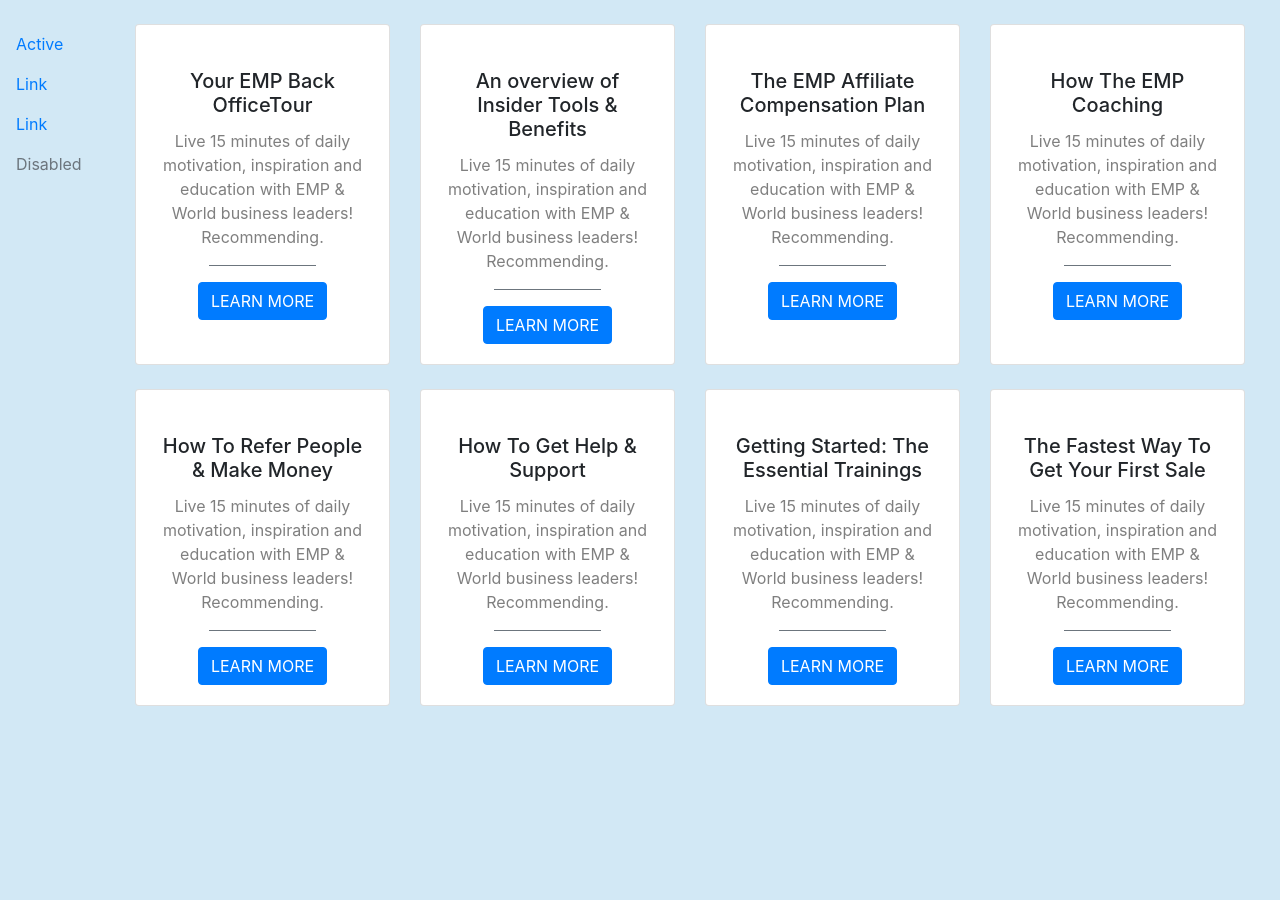
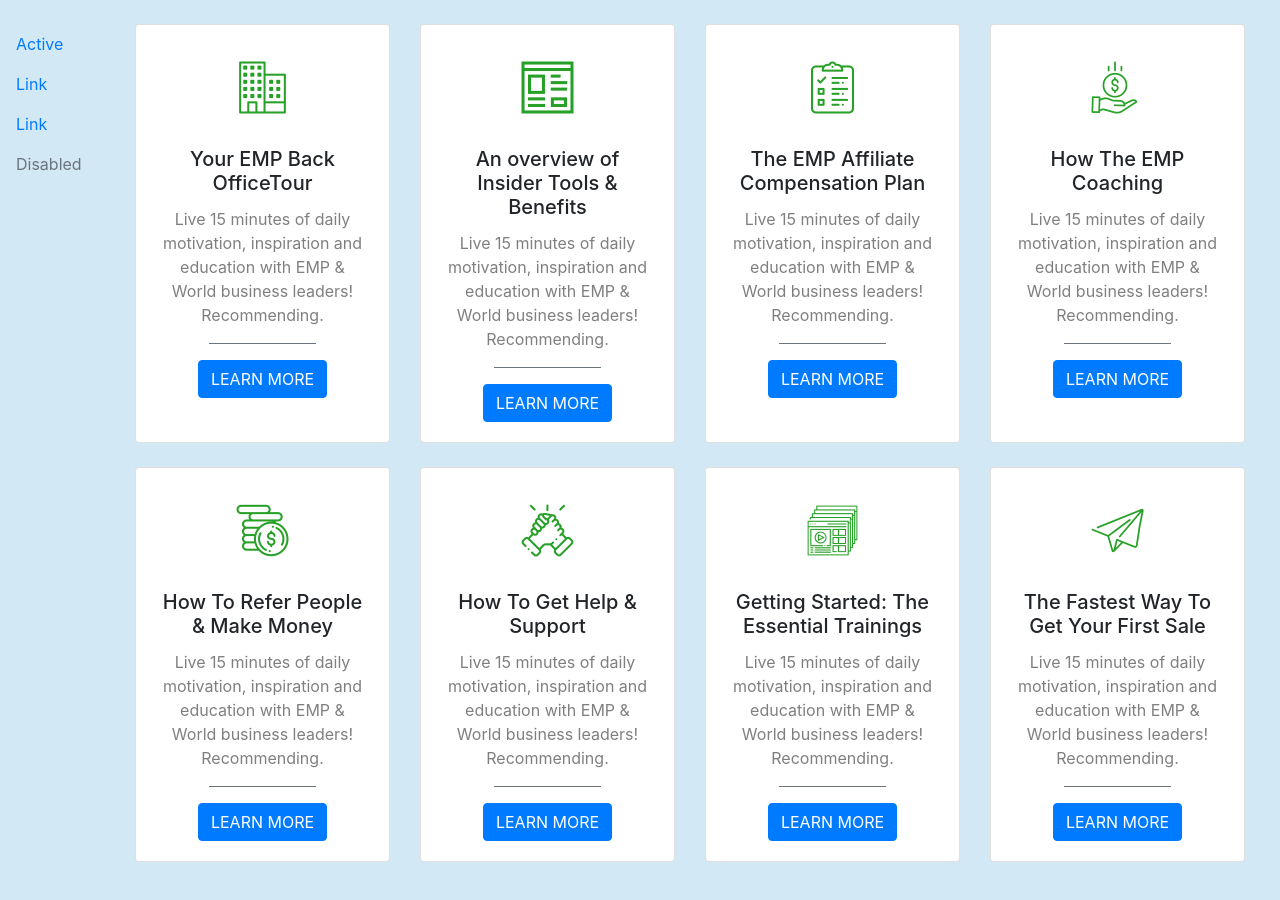
Before and after one commit to ValerieVR/css-framework, a plain HTML site: page cards.html in a window 1280 px wide. Before the commit the page ends 800 px from the top, so only its background shows below. Drawn offline with nearby package versions, Linux system fonts and the light colour scheme; the site is published under a folder, as on GitHub Pages, so addresses that start at the root find nothing.

Commit message:
I add the icons to cards.html

```diff
--- a/cards.html
+++ b/cards.html
@@ -4,7 +4,7 @@
        <meta charset="UTF-8">
        <meta name="viewport" content="width=device-width, initial-scale=1, shrink-to-fit=no">
        <link rel="stylesheet" href="https://cdn.jsdelivr.net/npm/bootstrap@4.5.3/dist/css/bootstrap.min.css" integrity="sha384-TX8t27EcRE3e/ihU7zmQxVncDAy5uIKz4rEkgIXeMed4M0jlfIDPvg6uqKI2xXr2" crossorigin="anonymous">
-       <link rel="stylesheet" href="/font/flaticon.css">
+       <link rel="stylesheet" href="font/flaticon.css">
        <link rel="stylesheet" href="style2.css">
        <title>Building cards in style</title>
     </head>
```
